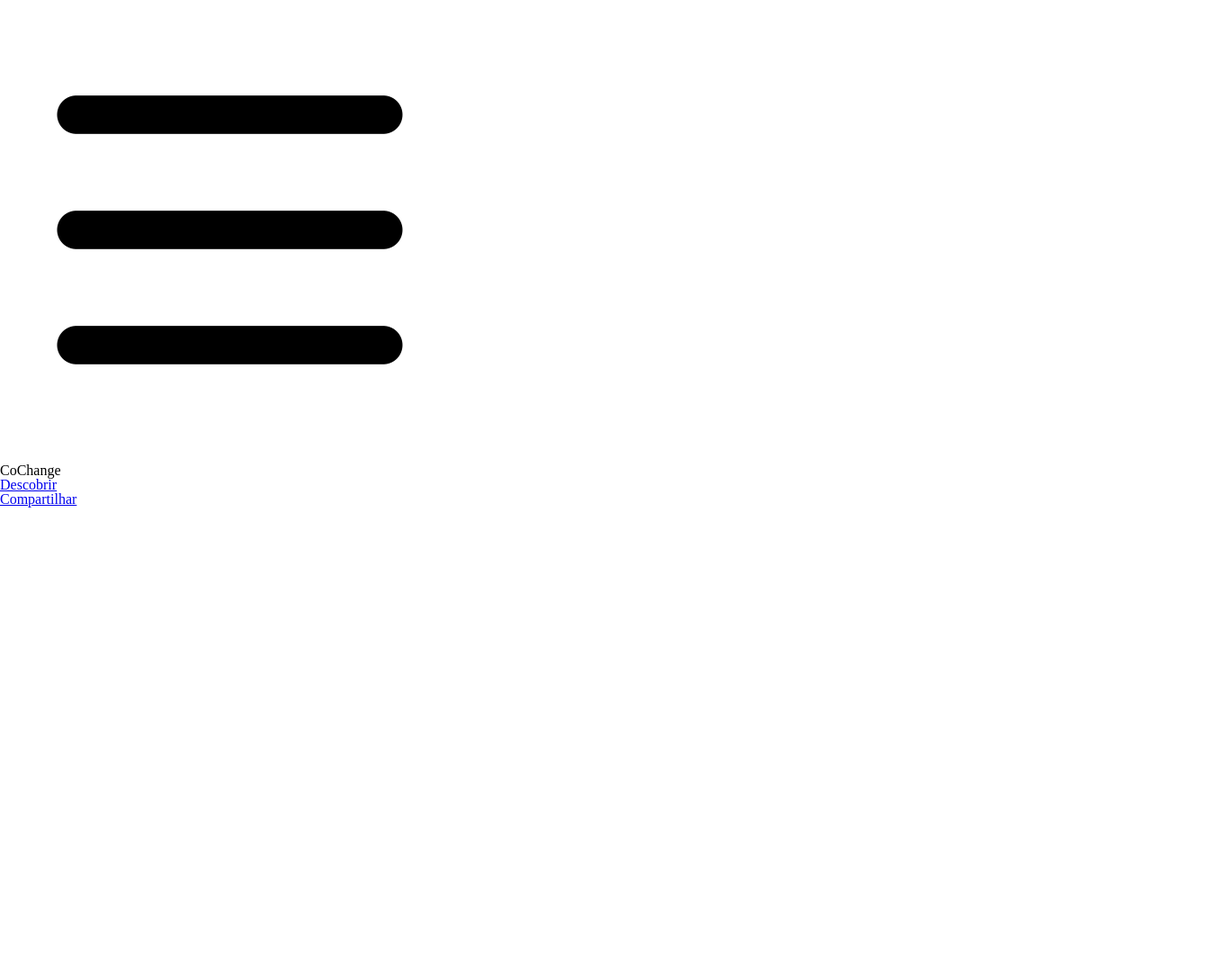
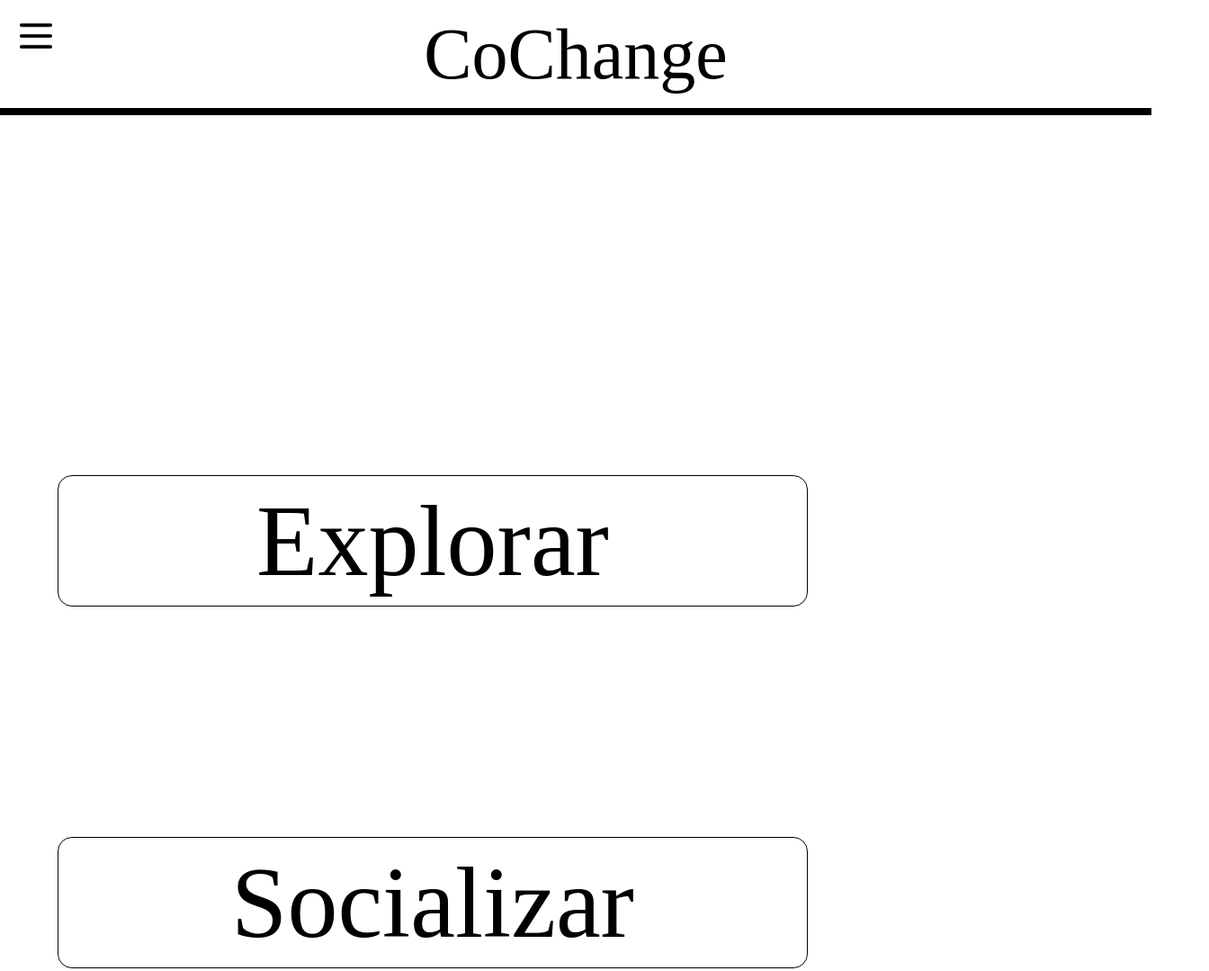
Before and after one commit to talesitf/Codes-221, a plain HTML site: page html-de-codes-main/indexp.html in a window 1280 px wide. Shown: the whole page at 90% size, 1344 px wide, since content can reach past the window. Before the commit the page ends 800 px from the top, so only its background shows below. Drawn offline with Linux system fonts and the light colour scheme.

Commit message:
segunda tela indexp
obs: ainda sem passar pelo validador

```diff
--- a/html-de-codes-main/CSS/stindexp.css
+++ b/html-de-codes-main/CSS/stindexp.css
@@ -0,0 +1,80 @@
+main, body, html {
+    height: 100%;
+    width: 100%;
+}
+
+
+.linha {
+    display: flex;
+    flex-direction: row;
+}
+
+
+.coluna {
+    display: flex;
+    flex-direction: column;
+}
+
+
+h1 {
+    width: 100%;
+    text-align: center;
+}
+
+
+.simbolo_config {
+    position: absolute;
+    top: 0;
+    margin: 1rem;
+    height: 3rem;
+    width: auto;
+}
+
+
+.nome_CoChange {
+    font-size: 5rem;
+}
+
+
+header {
+    height: 15%;
+    width: 100%;
+    align-items: center;
+    border-bottom: 0.5rem solid;
+}
+
+
+.explore {
+    font-size: 7rem;
+    border: 0.1rem solid;
+    width: 50rem;
+    border-radius: 1rem;
+    padding: 1rem;
+    text-align: center;
+}
+
+
+.social {
+    font-size: 7rem;
+    border: 0.1rem solid;
+    border-radius: 1rem;
+    width: 50rem;
+    padding: 1rem;
+    text-align: center;
+    margin-top: 20%;
+}
+
+
+.body{
+    display: flex;
+    flex-direction: column;
+    align-items: center;
+}
+
+
+main{
+    position: relative;
+    top: 50%;
+    left: 5%;
+    align-items: center;
+}
--- a/html-de-codes-main/indexp.html
+++ b/html-de-codes-main/indexp.html
@@ -1,27 +1,25 @@
-<!-- Página inicial, em Português -->
-
 <!DOCTYPE html>
 <html lang="pt-br">
     <head>
-        <title> CoChange </title>
+        <meta charset="UTF-8">
+        <title>CoChange</title>
         <meta charset="UTF-8">
         <meta name="viewport" content="width=device-width, initial-scale=1">
-        <link rel="stylesheet" href="css/reset.css">
-        <link rel="stylesheet" href="css/style.css">
+        <link rel="stylesheet" href="CSS/reset.css">
+        <link rel="stylesheet" href="CSS/stindexp.css">
     </head>
+
+
     <body>
-        <header>
-            <a href="config.html"> <img src="assets/img/gear.png"> </a>
-            <h1>
-                CoChange
-            </h1>
+        <header class="linha">
+            <a href="config.html"><img src="assets/img/gear.png" class='simbolo_config'></a>
+            <h1 class="nome_CoChange">CoChange</h1>
         </header>
         <main>
             <ul>
-                <li><a href="desc.html"> Descobrir </a></li>
-                <li><a href="compartilhar.html"> Compartilhar </a></li>
+                <li class="explore">Explorar</li>
+                <li class="social">Socializar</li>
             </ul>
         </main>
-
     </body>
 </html>
```
